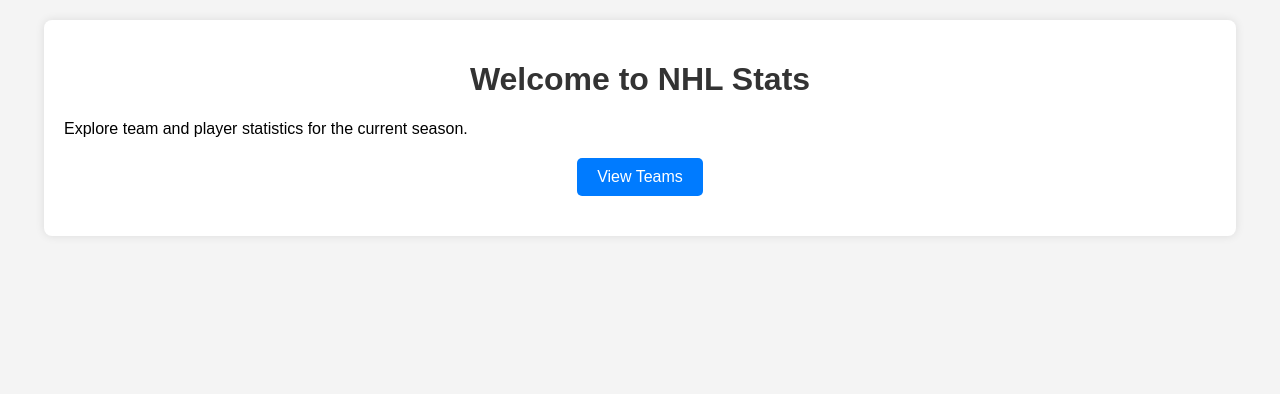
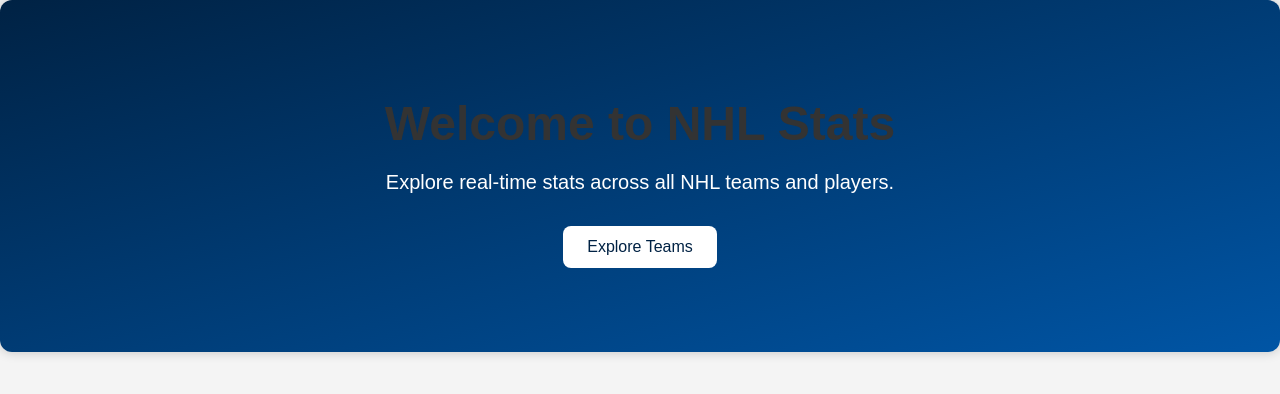
Before and after one commit to icehot846/NHL_Python, a React (Create React App) app in the folder frontend/: page / in a window 1280 px wide. Shown: the top 394 px of the page. Built offline with nearby package versions, Linux system fonts and the light colour scheme.

Commit message:
Changes to home page and css structure

```diff
--- /dev/null
+++ b/frontend/src/pages/Home.css
@@ -0,0 +1,33 @@
+.hero {
+    text-align: center;
+    padding: 4rem 2rem;
+    background: linear-gradient(to bottom right, #002244, #0055a5);
+    color: white;
+    border-radius: 12px;
+    box-shadow: 0 0 12px rgba(0, 0, 0, 0.2);
+  }
+
+  .hero h1 {
+    font-size: 3rem;
+    margin-bottom: 1rem;
+  }
+
+  .hero p {
+    font-size: 1.25rem;
+    margin-bottom: 2rem;
+  }
+
+  .hero button {
+    font-size: 1rem;
+    padding: 0.75rem 1.5rem;
+    background: #ffffff;
+    color: #002244;
+    border: none;
+    border-radius: 8px;
+    cursor: pointer;
+    transition: background 0.3s ease;
+  }
+
+  .hero button:hover {
+    background: #f0f0f0;
+  }
--- a/frontend/src/pages/Home.js
+++ b/frontend/src/pages/Home.js
@@ -1,15 +1,17 @@
 import React from "react";
 import { useNavigate } from "react-router-dom";
+import './Home.css';
 
 function Home() {
     const navigate = useNavigate(); // ✅ useNavigate inside a functional component
 
     return (
-        <div className="container">
+        <div className="hero">
             <h1>Welcome to NHL Stats</h1>
-            <p>Explore team and player statistics for the current season.</p>
-            <button onClick={() => navigate("/teams")}>View Teams</button>
+            <p>Explore real-time stats across all NHL teams and players.</p>
+            <button onClick={() => navigate("/teams")}>Explore Teams</button>
         </div>
+
     );
 }
 
```
